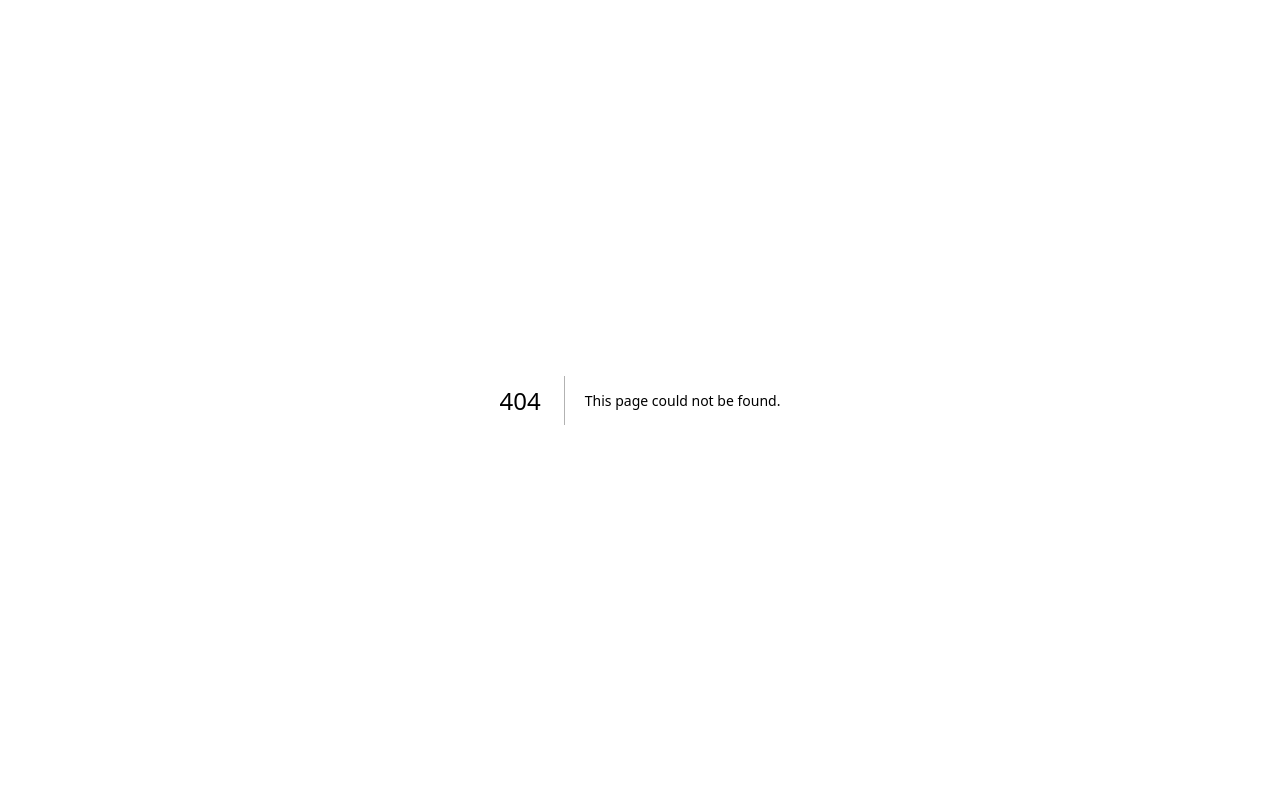
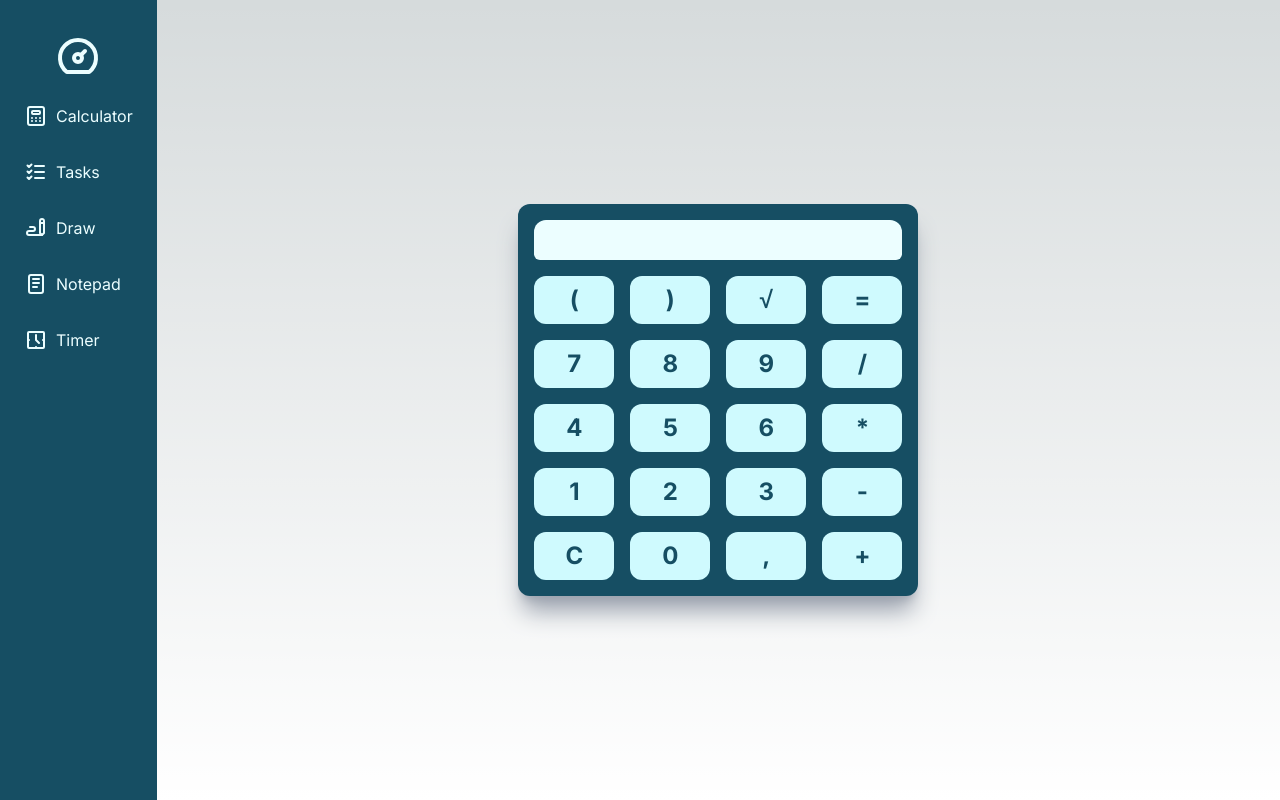
Before and after one commit to DaniloParkour/officedesk, a Next.js app: page /calculator in a window 1280 px wide. Before the commit this address had no page. Built offline with nearby package versions, Linux system fonts and the light colour scheme.

Commit message:
inicial calculator

```diff
--- a/package.json
+++ b/package.json
@@ -9,6 +9,7 @@
     "lint": "next lint"
   },
   "dependencies": {
+    "@tabler/icons-react": "^2.21.0",
     "@types/node": "20.2.5",
     "@types/react": "18.2.8",
     "@types/react-dom": "18.2.4",
--- /dev/null
+++ b/src/app/(pages)/calculator/page.tsx
@@ -0,0 +1,141 @@
+"use client"
+
+import { useState } from "react";
+
+export default function Calculator() {
+
+  const [value, setValue] = useState<string>("");
+
+  function getResult() {
+    const regexCalulator = /^[0-9+\-*/\s]+$/;
+    const justRightCharacters = regexCalulator.test(value);
+
+    if(justRightCharacters) {
+      setValue(eval(value));
+    }
+  }
+
+  function addOpetaror(operator: String) {
+    const lastchar = value[value.length-1];
+
+    if(lastchar === ',') return;
+
+    if(lastchar === '+' || lastchar === '-' || lastchar === '*' || lastchar === '/') {
+      setValue(value.substring(0, value.length-1) + operator);
+    } else {
+      setValue(value + operator)
+    }
+  }
+
+  function calculeSquareRoot() {
+    const valueIsANumber = Number.parseFloat(value);
+    if(!!valueIsANumber) {
+      setValue(Math.sqrt(valueIsANumber).toString());
+    }
+  }
+
+  function putComma() {
+    if(value.length == 0) return;
+
+    const regexComma = /^[^,]*$/;
+    const canAddComma = regexComma.test(value);
+
+    if(canAddComma) {
+      setValue(value + ",");
+    }
+  }
+
+  return (
+    <div>
+      <div className="bg-cyan-900 p-4 rounded-xl text-cyan-50 shadow-xl shadow-gray-400">
+        <input
+          className="h-10 rounded-t-xl rounded-b-md mb-4 px-2 w-full bg-cyan-50 text-cyan-900 text-right text-2xl"
+          value={value}
+          readOnly
+        ></input>
+        <div className="grid grid-cols-4 gap-4">
+          <button
+            className="bg-cyan-100 text-cyan-900 font-bold text-2xl p-2 rounded-xl hover:bg-yellow-100 hover:text-yellow-700"
+            onClick={ () => setValue(value + '(') }
+          >(</button>
+          <button
+            className="bg-cyan-100 text-cyan-900 font-bold text-2xl p-2 rounded-xl hover:bg-yellow-100 hover:text-yellow-700"
+            onClick={ () => setValue(value + ')') }
+          >)</button>
+          <button
+            className="bg-cyan-100 text-cyan-900 font-bold text-2xl p-2 rounded-xl hover:bg-yellow-100 hover:text-yellow-700"
+            onClick={ () => calculeSquareRoot() }
+          >√</button>
+          <button
+            className="bg-cyan-100 text-cyan-900 font-bold text-2xl p-2 rounded-xl hover:bg-yellow-100 hover:text-yellow-700"
+            onClick={ getResult }
+          >=</button>
+          <button
+            className="bg-cyan-100 text-cyan-900 font-bold text-2xl p-2 rounded-xl hover:bg-yellow-100 hover:text-yellow-700"
+            onClick={ () => setValue(value + '7') }
+          >7</button>
+          <button
+            className="bg-cyan-100 text-cyan-900 font-bold text-2xl p-2 rounded-xl hover:bg-yellow-100 hover:text-yellow-700"
+            onClick={ () => setValue(value + '8') }
+          >8</button>
+          <button
+            className="bg-cyan-100 text-cyan-900 font-bold text-2xl p-2 rounded-xl hover:bg-yellow-100 hover:text-yellow-700"
+            onClick={ () => setValue(value + '9') }
+          >9</button>
+          <button
+            className="bg-cyan-100 text-cyan-900 font-bold text-2xl p-2 rounded-xl hover:bg-yellow-100 hover:text-yellow-700"
+            onClick={ () => addOpetaror('/') }
+          >/</button>
+          <button
+            className="bg-cyan-100 text-cyan-900 font-bold text-2xl p-2 rounded-xl hover:bg-yellow-100 hover:text-yellow-700"
+            onClick={ () => setValue(value + '4') }
+          >4</button>
+          <button
+            className="bg-cyan-100 text-cyan-900 font-bold text-2xl p-2 rounded-xl hover:bg-yellow-100 hover:text-yellow-700"
+            onClick={ () => setValue(value + '5') }
+          >5</button>
+          <button
+            className="bg-cyan-100 text-cyan-900 font-bold text-2xl p-2 rounded-xl hover:bg-yellow-100 hover:text-yellow-700"
+            onClick={ () => setValue(value + '6') }
+          >6</button>
+          <button
+            className="bg-cyan-100 text-cyan-900 font-bold text-2xl p-2 rounded-xl hover:bg-yellow-100 hover:text-yellow-700"
+            onClick={ () => addOpetaror('*') }
+          >*</button>
+          <button
+            className="bg-cyan-100 text-cyan-900 font-bold text-2xl p-2 rounded-xl hover:bg-yellow-100 hover:text-yellow-700"
+            onClick={ () => setValue(value + '1') }
+          >1</button>
+          <button
+            className="bg-cyan-100 text-cyan-900 font-bold text-2xl p-2 rounded-xl hover:bg-yellow-100 hover:text-yellow-700"
+            onClick={ () => setValue(value + '2') }
+          >2</button>
+          <button
+            className="bg-cyan-100 text-cyan-900 font-bold text-2xl p-2 rounded-xl hover:bg-yellow-100 hover:text-yellow-700"
+            onClick={ () => setValue(value + '3') }
+          >3</button>
+          <button
+            className="bg-cyan-100 text-cyan-900 font-bold text-2xl p-2 rounded-xl hover:bg-yellow-100 hover:text-yellow-700"
+            onClick={ () => addOpetaror('-') }
+          >-</button>
+          <button
+            className="bg-cyan-100 text-cyan-900 font-bold text-2xl p-2 rounded-xl hover:bg-yellow-100 hover:text-yellow-700"
+            onClick={ () => setValue("") }
+          >C</button>
+          <button
+            className="bg-cyan-100 text-cyan-900 font-bold text-2xl p-2 rounded-xl hover:bg-yellow-100 hover:text-yellow-700"
+            onClick={ () => setValue(value + '0') }
+          >0</button>
+          <button
+            className="bg-cyan-100 text-cyan-900 font-bold text-2xl p-2 rounded-xl hover:bg-yellow-100 hover:text-yellow-700"
+            onClick={ putComma }
+          >,</button>
+          <button
+            className="bg-cyan-100 text-cyan-900 font-bold text-2xl p-2 rounded-xl hover:bg-yellow-100 hover:text-yellow-700"
+            onClick={ () => addOpetaror('+') }
+          >+</button>
+        </div>
+      </div>
+    </div>
+  );
+}
--- a/src/app/(pages)/dashboard/page.tsx
+++ /dev/null
@@ -1,3 +0,0 @@
-export default function Dashboard() {
-  return <h1>Dashboard</h1>
-}
--- /dev/null
+++ b/src/app/(pages)/draw/page.tsx
@@ -0,0 +1,3 @@
+export default function Draw() {
+  return <h1>Draw</h1>
+}
--- /dev/null
+++ b/src/app/(pages)/notepad/page.tsx
@@ -0,0 +1,3 @@
+export default function Notepad() {
+  return <h1>Notepad</h1>
+}
--- /dev/null
+++ b/src/app/(pages)/tasks/page.tsx
@@ -0,0 +1,3 @@
+export default function Tasks() {
+  return <h1>Tasks</h1>
+}
--- /dev/null
+++ b/src/app/(pages)/timer/page.tsx
@@ -0,0 +1,3 @@
+export default function Timer() {
+  return <h1>Timer</h1>
+}
--- /dev/null
+++ b/src/app/components/layout/sidebar.tsx
@@ -0,0 +1,24 @@
+import { IconCalculator, IconDashboard, IconListCheck, IconWriting, IconNotes, IconClock2 } from "@tabler/icons-react"
+import Link from "next/link";
+
+export default function Sidebar() {
+  return(
+    <div>
+      <aside className="bg-cyan-900 text-cyan-50 min-h-screen pt-8">
+
+      <Link href="/" className="hover:text-yellow-200">
+        <IconDashboard size={48} className="mx-auto"/>
+      </Link>
+
+        <ul className="flex flex-col p-6 gap-8">
+          <li className=" hover:text-yellow-200"> <Link href="/calculator" className="flex gap-2"> <IconCalculator /> Calculator </Link></li>
+          <li className="hover:text-yellow-200"> <Link href="/tasks" className="flex gap-2"> <IconListCheck /> Tasks </Link> </li>
+          <li className="hover:text-yellow-200"> <Link href="/draw" className="flex gap-2"> <IconWriting /> Draw </Link> </li>
+          <li className="hover:text-yellow-200"> <Link href="/notepad" className="flex gap-2"> <IconNotes /> Notepad </Link> </li>
+          <li className="hover:text-yellow-200"> <Link href="/timer" className="flex gap-2"> <IconClock2 /> Timer </Link> </li>
+        </ul>
+
+      </aside>
+    </div>
+  );
+}
--- a/src/app/layout.tsx
+++ b/src/app/layout.tsx
@@ -1,3 +1,4 @@
+import Sidebar from './components/layout/sidebar'
 import './globals.css'
 import { Inter } from 'next/font/google'
 
@@ -15,7 +16,12 @@ export default function RootLayout({
 }) {
   return (
     <html lang="pt-BR">
-      <body className={inter.className + ' min-h-screen'}>{children}</body>
+      <body className={inter.className + ' min-h-screen flex'}>
+        <Sidebar />
+        <div className='flex w-full items-center justify-center'>
+          {children}
+        </div>
+      </body>
     </html>
   )
 }
--- a/src/app/page.tsx
+++ b/src/app/page.tsx
@@ -2,10 +2,8 @@ import Link from "next/link";
 
 export default function Home() {
   return (
-    <main className="min-h-screen flex flex-col gap-12 items-center justify-center">
-      <h1 className="text-2xl font-bold">Officedesk</h1>
-
-      <Link href="/dashboard">Dashboard</Link>
+    <main className="min-h-screen w-full flex flex-col gap-12 items-center justify-center">
+      <h1 className="text-2xl font-bold">Home</h1>
     </main>
   )
 }
```
Also changed, not shown: 1 other file (tests, documents, lock files or other folders).
